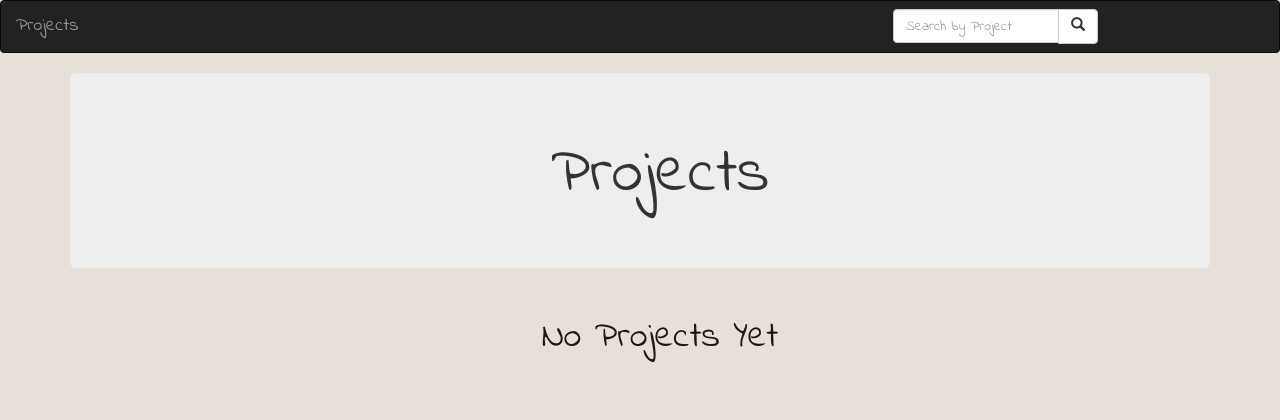
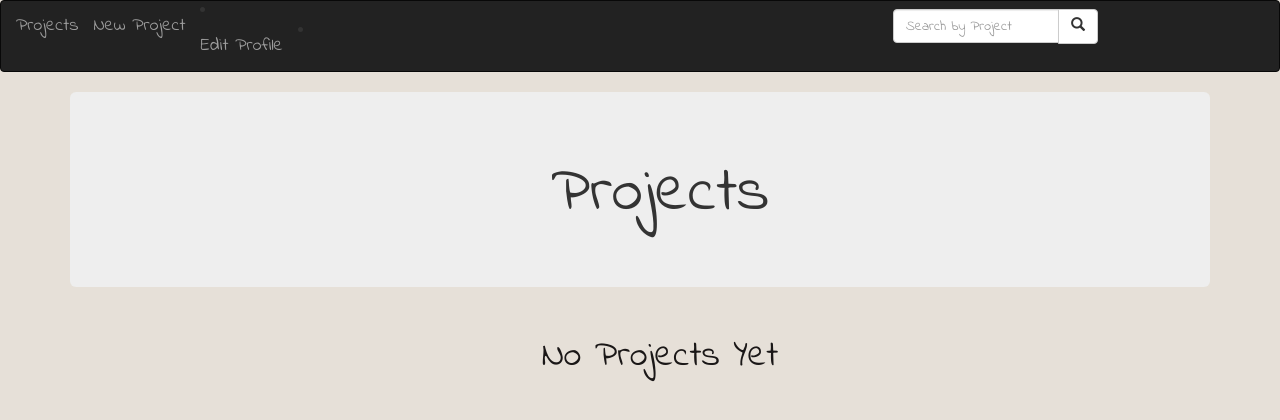
Before and after one commit to martinmandina/projectz, a Django app: page / in a window 1280 px wide. Shown: the top 420 px of the page. Run offline with Django 3.2, Linux system fonts and the light colour scheme; data that the repository does not hold is empty; some libraries are stand-ins or nearby versions.

Commit message:
edit navbar

```diff
--- a/ProjectApp/templates/navbar.html
+++ b/ProjectApp/templates/navbar.html
@@ -23,6 +23,16 @@
             </div>
           </div>
         </div>
+
+            <li class="nav-item" style="margin-top:0px;">
+                <a class="navbar-brand" href="{%url 'new-project' %}">New
+                    Project</a>
+            </li>
+            <li class="nav-item" style="margin-top:0px;">
+                <a class="navbar-brand" href="{%url 'profile' %}">Edit
+                    Profile</a>
+            </li>
+
     <!-- search form end -->
 
   </div>
--- a/ProjectApp/templates/search.html
+++ b/ProjectApp/templates/search.html
@@ -37,7 +37,7 @@
     </div>
     {% empty %}
     <div class="row">
-      <h1 class="text-center"> No Images Yet</h1>
+      <h1 class="text-center"> No Projects Yet</h1>
     </div>
     {% endfor %}
   </div>
--- a/ProjectApp/views.py
+++ b/ProjectApp/views.py
@@ -5,6 +5,8 @@
 from django.core.exceptions import ObjectDoesNotExist
 from django.contrib.auth.decorators import login_required
 from .forms import FormProject,FormProfile
+from rest_framework.response import Response
+from rest_framework.views import APIView
 
 
 # Create your views here.
@@ -65,5 +67,17 @@
         return render(request, 'search.html', {"message":message, "projects":search_project})
 
     else:
-        message = "No search results yet!"
+        message = "No search results found!"
         return render (request, 'search.html', {"message": message})
+
+class ProfileList(APIView):
+    def get(self,request,format=None):
+        complete_profile = Profile.objects.all()
+        serializers = ProfileSerializer(complete_profile, many=True)
+        return Response(serializers.data)
+
+class ProjectList(APIView):
+    def get(self,request,format=None):
+        projects = Project.objects.all()
+        serializers = ProjectSerializer(projects, many=True)
+        return Response(serializers.data)
```
